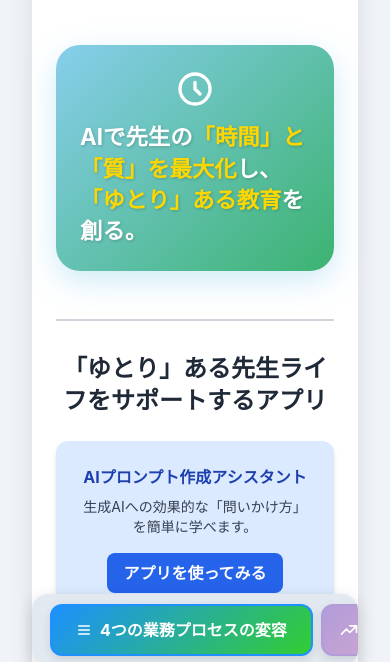
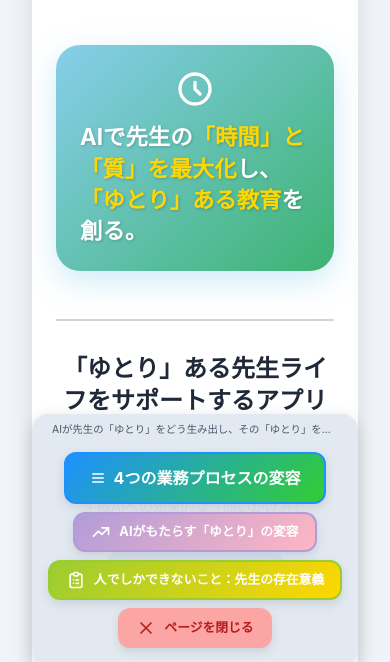
Before and after one commit to sonakagawa712-svg/ai-infographic, a plain HTML site: page index.html in a window 390 px wide. Shown: the part 162-824 px from the top of the page. Drawn offline with nearby package versions, Linux system fonts and the light colour scheme.

Commit message:
Update index.html

```diff
--- a/index.html
+++ b/index.html
@@ -15,8 +15,8 @@
             min-height: 100vh;
             padding: 2rem;
             box-sizing: border-box;
-            /* 固定ナビゲーションの高さに合わせてpadding-bottomを追加 */
-            padding-bottom: 8rem; /* デスクトップのデフォルト値 */
+            /* 固定ナビゲーションの高さに合わせてpadding-bottomを調整 */
+            padding-bottom: 10rem; /* デスクトップのデフォルト値 (メッセージ含む) */
         }
         .container {
             max-width: 900px; /* コンテンツに合わせて少し広めに */
@@ -315,18 +315,34 @@
             left: 50%;
             transform: translateX(-50%);
             display: flex;
-            flex-wrap: wrap; /* デフォルトで折り返しを許可 (モバイルファースト) */
+            flex-direction: column; /* メッセージとボタンを縦に並べる */
+            align-items: center; /* コンテンツを水平中央揃え */
+            flex-wrap: wrap; /* ボタンの折り返しは維持 */
             justify-content: center;
             gap: 0.5rem; /* ボタン間のデフォルト間隔 */
             z-index: 1000;
             /* 背景色を変更 */
             background-color: rgba(226, 232, 240, 0.95); /* 落ち着いたグレー */
-            padding: 1rem 1.5rem; /* デスクトップのデフォルトパディング */
+            padding: 0.5rem 1.5rem 1rem; /* メッセージ用に上部パディングを調整 */
             border-radius: 1rem;
             box-shadow: 0 4px 15px rgba(0, 0, 0, 0.15);
             width: auto; /* デスクトップでは幅を自動調整 */
             max-width: calc(100% - 4rem); /* コンテナの左右に2remずつパディングを確保 */
         }
+
+        /* 固定ナビゲーションバー内のメッセージスタイル */
+        .fixed-nav-message-inside {
+            font-size: 0.8rem; /* デスクトップで少し小さく */
+            color: #4a5568; /* 落ち着いたグレー */
+            text-align: center;
+            width: 100%; /* 親要素の幅いっぱいに広げる */
+            margin-bottom: 0.75rem; /* ボタンとの間隔 */
+            white-space: nowrap; /* テキストを強制的に1行にする */
+            overflow: hidden;
+            text-overflow: ellipsis; /* はみ出したテキストを省略記号にする */
+            padding: 0 0.5rem; /* 左右に少しパディング */
+        }
+
 
         /* 全てのスクロールボタンの共通スタイル */
         .scroll-button, .process-category-button {
@@ -464,7 +480,7 @@
         /* レスポンシブ調整 */
         @media (max-width: 768px) {
             body {
-                padding-bottom: 5rem; /* モバイルでの固定ナビゲーションの高さに合わせて調整 */
+                padding-bottom: 6rem; /* モバイルでの固定ナビゲーションの高さに合わせて調整 */
             }
             .process-section {
                 /* モバイルでの水平パディングを増やす */
@@ -475,9 +491,14 @@
                 flex-wrap: nowrap; /* モバイルでは折り返しなし */
                 overflow-x: auto; /* 水平スクロールを有効にする */
                 justify-content: flex-start; /* アイテムを左揃えにする */
-                padding: 0.5rem 1rem; /* モバイル用のパディングを減らす */
+                padding: 0.5rem 1rem 1rem; /* モバイル用のパディングを調整 */
                 gap: 0.25rem; /* 間隔を減らす */
                 width: calc(100% - 2rem); /* 幅を調整 */
+            }
+            .fixed-nav-message-inside {
+                font-size: 0.65rem; /* スマホでさらに小さく */
+                margin-bottom: 0.5rem; /* ボタンとの間隔 */
+                padding: 0 0.25rem; /* 左右に少しパディング */
             }
             .fixed-nav-container .scroll-button,
             .fixed-nav-container .process-category-button {
@@ -575,11 +596,15 @@
 <body>
     <div class="container">
         <h1 class="main-title">AI×ゆとり研究</h1>
-        <!-- 副題を削除 -->
         <p class="presenter-info" style="text-align: right;">札幌市立幌西小学校　教諭　中川　宗</p>
 
         <!-- 固定ナビゲーションコンテナ -->
         <div class="fixed-nav-container">
+            <!-- ★ここが追加されたメッセージです★ -->
+            <div class="fixed-nav-message-inside">
+                AIが先生の「ゆとり」をどう生み出し、その「ゆとり」を教育の本質に注ぎ込むかを提案しています。
+            </div>
+
             <!-- 統合された「4つの業務プロセスの変容」ボタン -->
             <button class="process-category-button" id="btn-all-process-steps" onclick="scrollToSection('all-process-steps', this)">
                 <svg class="w-4 h-4 mr-2" fill="none" stroke="currentColor" viewBox="0 0 24 24" xmlns="http://www.w3.org/2000/svg"><path stroke-linecap="round" stroke-linejoin="round" stroke-width="2" d="M4 6h16M4 12h16M4 18h16"></path></svg>
@@ -834,6 +859,7 @@
                     <div class="visual-item">
                         <div class="visual-label">After</div>
                         <div class="concept-visual structuredness-visual structuredness-after">
+                            <div class="structuredness-dot"></div>
                             <div class="structuredness-dot"></div>
                             <div class="structuredness-dot"></div>
                             <div class="structuredness-dot"></div>
@@ -1102,7 +1128,6 @@
             <div class="grid grid-cols-1 md:grid-cols-2 gap-6">
                 <!-- 1. 子どもと深く向き合う「心の教育」 -->
                 <div class="infographic-card bg-red-50 p-6 rounded-xl shadow-md flex items-start space-x-4">
-                    <!-- 絵文字を削除 -->
                     <div>
                         <h3 class="font-bold text-lg text-red-800 mb-2">子どもと深く向き合う「心の教育」</h3>
                         <p class="text-sm text-gray-700">
@@ -1113,7 +1138,6 @@
 
                 <!-- 2. 創造性を刺激する「問い」と「学びの場」のデザイン -->
                 <div class="infographic-card bg-yellow-50 p-6 rounded-xl shadow-md flex items-start space-x-4">
-                    <!-- 絵文字を削除 -->
                     <div>
                         <h3 class="font-bold text-lg text-yellow-800 mb-2">創造性を刺激する「問い」と「学びの場」のデザイン</h3>
                         <p class="text-sm text-gray-700">
@@ -1124,7 +1148,6 @@
 
                 <!-- 3. 育成のための「あえての選択」と深い教育的判断 -->
                 <div class="infographic-card bg-purple-50 p-6 rounded-xl shadow-md flex items-start space-x-4">
-                    <!-- 絵文字を削除 -->
                     <div>
                         <h3 class="font-bold text-lg text-purple-800 mb-2">育成のための「あえての選択」と深い教育的判断</h3>
                         <p class="text-sm text-gray-700">
@@ -1135,7 +1158,6 @@
 
                 <!-- 4. 未来を生き抜く「非認知能力」の育成 -->
                 <div class="infographic-card bg-blue-50 p-6 rounded-xl shadow-md flex items-start space-x-4">
-                    <!-- 絵文字を削除 -->
                     <div>
                         <h3 class="font-bold text-lg text-blue-800 mb-2">未来を生き抜く「非認知能力」の育成</h3>
                         <p class="text-sm text-gray-700">
```
